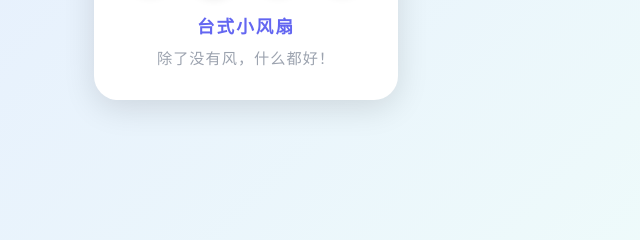
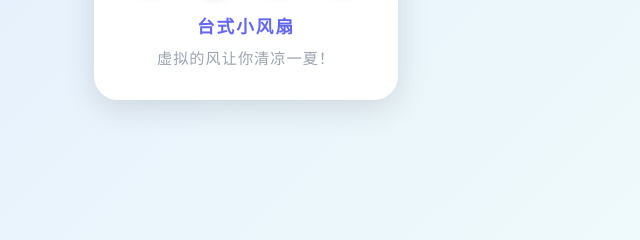
Before and after one commit to xiaowang0301/fan-page, a plain HTML site: page index.html in a window 1280 px wide. Shown: the part 562-802 px from the top of the page, 394-1034 px from the left. Drawn offline with Linux system fonts and the light colour scheme.

Commit message:
Update index.html

```diff
--- a/index.html
+++ b/index.html
@@ -73,7 +73,7 @@
       <button class="speed-btn" data-speed="3">3档</button>
     </div>
     <div class="fan-label">台式小风扇</div>
-    <div class="fan-tip">除了没有风，什么都好！</div>
+    <div class="fan-tip">虚拟的风让你清凉一夏！</div>
   </div>
   <script>
     const blades = document.getElementById('fan-blades');
```
